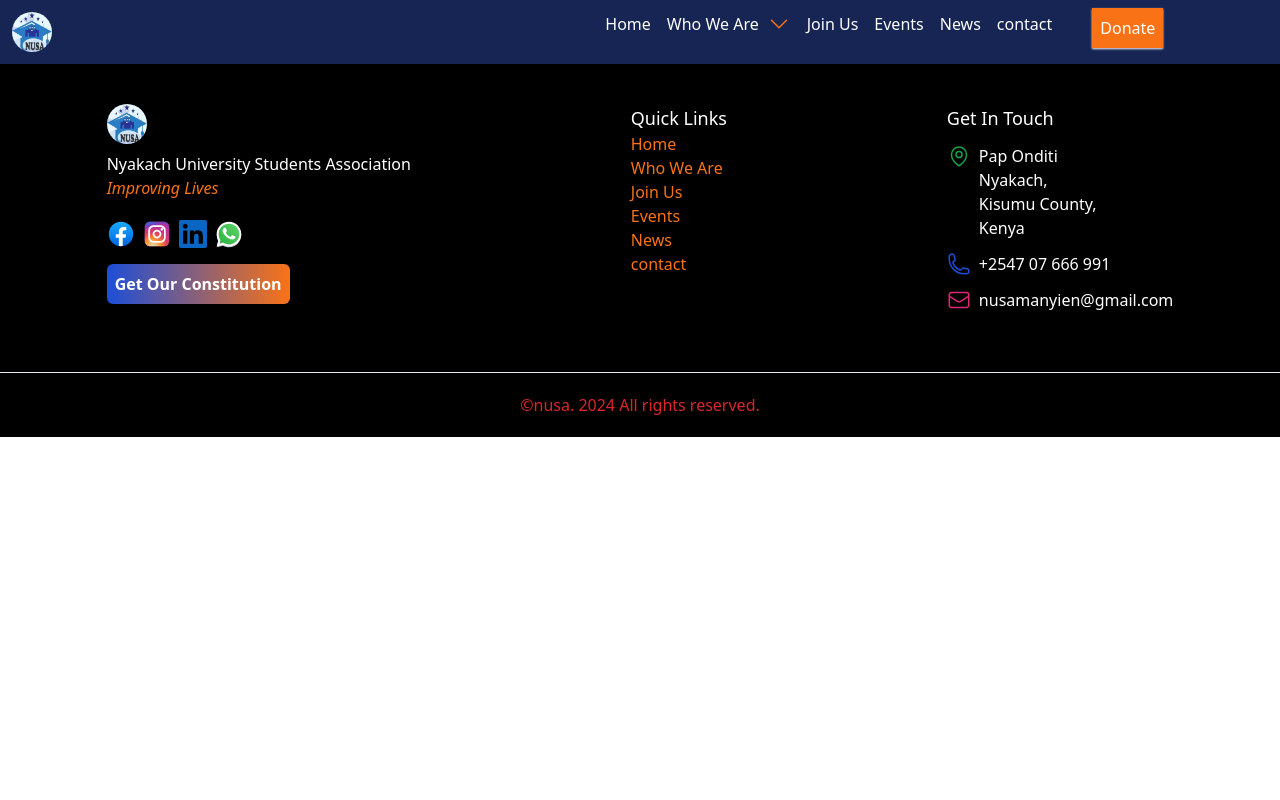
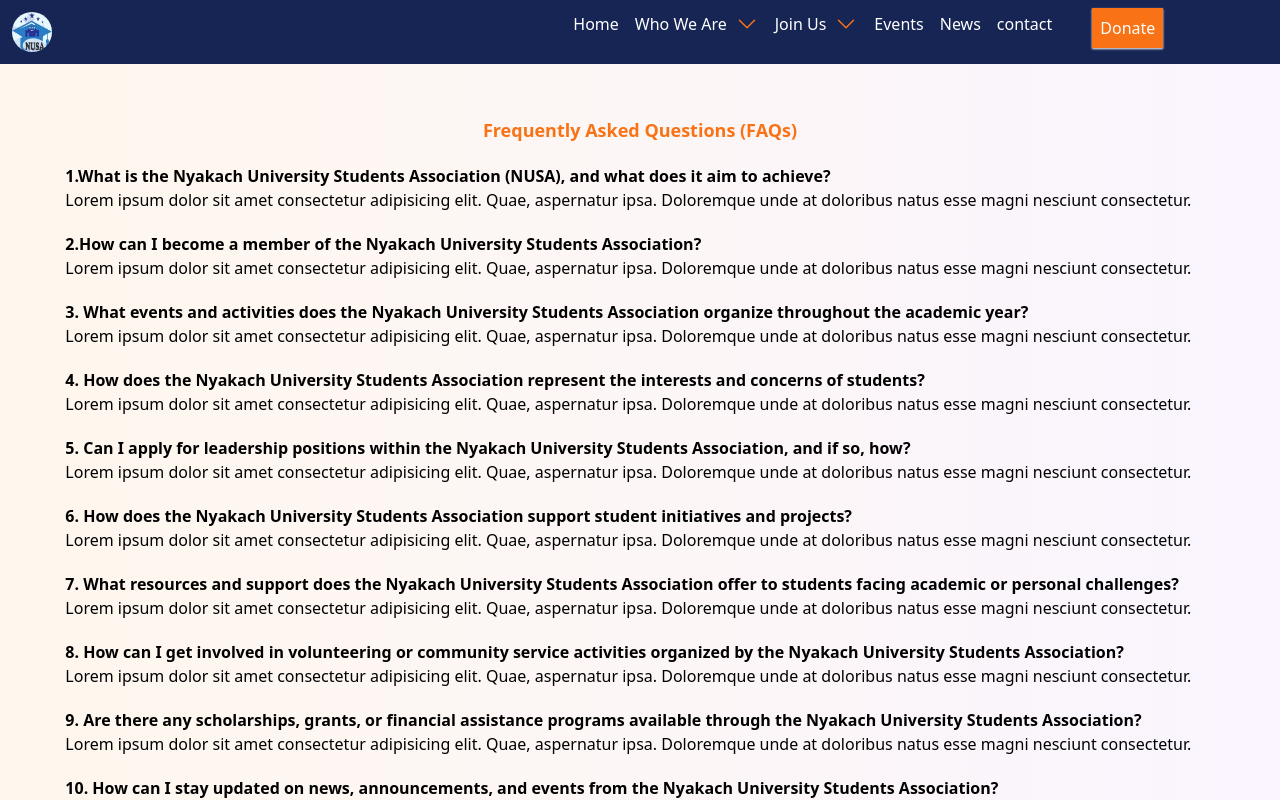
Before and after one commit to WilfredMutwiri/NYAKACHUNIVERSITY-STUDENTSASSOCIATION-Website, a React (Create React App) app in the folder frontend/: page /FAQ in a window 1280 px wide. Shown: the top 800 px of the page. Built offline with nearby package versions, Linux system fonts and the light colour scheme.

Commit message:
Add faq section

```diff
--- a/frontend/src/App.js
+++ b/frontend/src/App.js
@@ -5,6 +5,7 @@ import Footer from "./componets/footer";
 import About from "./componets/About";
 import PatronInstallation from "./componets/PatronInstallation";
 import Team from "./componets/Team";
+import FAQ from "./componets/FAQ";
 function App() {
   return (
     <div className="App">
@@ -15,6 +16,7 @@ function App() {
         <Route path='/About' element={<About/>}/>
         <Route path='/PatronInstallation' element={<PatronInstallation/>}/>
         <Route path='/Team' element={<Team/>}/>
+        <Route path='/FAQ' element={<FAQ/>}/>
       </Routes>
       <Footer/>
     </Router>
--- /dev/null
+++ b/frontend/src/componets/FAQ.js
@@ -0,0 +1,63 @@
+const FAQ = () => {
+    return (
+        <div>
+            <div class="w-full pt-10 pb-10 bg-gradient-to-r from-orange-50 bg-purple-50">
+            <div class="w-11/12 p-3 m-auto">
+            <h2 class="text-center text-lg text-orange-500 pb-5 font-semibold">Frequently Asked Questions (FAQs)</h2>
+            <p class="font-semibold">
+                1.What is the Nyakach University Students Association (NUSA), and what does it aim to achieve?<br/>
+                <span class="font-normal text-normal">Lorem ipsum dolor sit amet consectetur adipisicing elit. Quae, aspernatur ipsa. Doloremque unde at doloribus natus esse
+                magni nesciunt consectetur.</span>
+            </p>
+            <p class="pt-5 font-semibold">
+                2.How can I become a member of the Nyakach University Students Association?<br/>
+                <span class="font-normal text-normal">Lorem ipsum dolor sit amet consectetur adipisicing elit. Quae, aspernatur ipsa. Doloremque unde at doloribus natus esse
+                magni nesciunt consectetur.</span>
+            </p>
+            <p class="pt-5 font-semibold">
+            3. What events and activities does the Nyakach University Students Association organize throughout the academic year?<br/>
+            <span class="font-normal text-normal">Lorem ipsum dolor sit amet consectetur adipisicing elit. Quae, aspernatur ipsa. Doloremque unde at doloribus natus esse
+            magni nesciunt consectetur.</span>
+            </p>
+            <p class="pt-5 font-semibold">
+            4. How does the Nyakach University Students Association represent the interests and concerns of students?<br/>
+            <span class="font-normal text-normal">Lorem ipsum dolor sit amet consectetur adipisicing elit. Quae, aspernatur ipsa. Doloremque unde at doloribus natus esse
+            magni nesciunt consectetur.</span>
+            </p>
+            <p class="pt-5 font-semibold">
+            5. Can I apply for leadership positions within the Nyakach University Students Association, and if so, how?<br/>
+            <span class="font-normal text-normal">Lorem ipsum dolor sit amet consectetur adipisicing elit. Quae, aspernatur ipsa. Doloremque unde at doloribus natus esse
+            magni nesciunt consectetur.</span>
+            </p>
+            <p class="pt-5 font-semibold">
+            6. How does the Nyakach University Students Association support student initiatives and projects?<br/>
+            <span class="font-normal text-normal">Lorem ipsum dolor sit amet consectetur adipisicing elit. Quae, aspernatur ipsa. Doloremque unde at doloribus natus esse
+            magni nesciunt consectetur.</span>
+            </p>
+            <p class="pt-5 font-semibold">
+            7. What resources and support does the Nyakach University Students Association offer to students facing academic or personal challenges?<br/>
+            <span class="font-normal text-normal">Lorem ipsum dolor sit amet consectetur adipisicing elit. Quae, aspernatur ipsa. Doloremque unde at doloribus natus esse
+            magni nesciunt consectetur.</span>
+            </p>
+            <p class="pt-5 font-semibold">
+            8. How can I get involved in volunteering or community service activities organized by the Nyakach University Students Association?<br/>
+            <span class="font-normal text-normal">Lorem ipsum dolor sit amet consectetur adipisicing elit. Quae, aspernatur ipsa. Doloremque unde at doloribus natus esse
+            magni nesciunt consectetur.</span>
+            </p>
+            <p class="pt-5 font-semibold">
+            9. Are there any scholarships, grants, or financial assistance programs available through the Nyakach University Students Association?<br/>
+            <span class="font-normal text-normal">Lorem ipsum dolor sit amet consectetur adipisicing elit. Quae, aspernatur ipsa. Doloremque unde at doloribus natus esse
+            magni nesciunt consectetur.</span>
+            </p>
+            <p class="pt-5 font-semibold">
+            10. How can I stay updated on news, announcements, and events from the Nyakach University Students Association?<br/>
+            <span class="font-normal text-normal">Lorem ipsum dolor sit amet consectetur adipisicing elit. Quae, aspernatur ipsa. Doloremque unde at doloribus natus esse
+            magni nesciunt consectetur.</span>
+            </p>
+            </div>
+            </div>
+        </div>
+    );
+}
+
+export default FAQ;
--- a/frontend/src/componets/Navbar.js
+++ b/frontend/src/componets/Navbar.js
@@ -7,16 +7,34 @@ const Navbar = () => {
     const closeNav=useRef(null)
     const OpenDropdown=useRef(null)
     const dropdown=useRef(null)
+
+    const OpenDropdown2=useRef(null)
+    const dropdown2=useRef(null)
+
     const HandleDropdown=()=>{
         if(OpenDropdown.current && dropdown.current){
             dropdown.current.style.display="block"
         }
     }
+
+    const HandleDropdown2=()=>{
+        if(OpenDropdown2.current && dropdown2.current){
+            dropdown2.current.style.display="block"
+        }
+    }
+
     const LeaveDropdown=()=>{
         if(OpenDropdown.current && dropdown.current){
             dropdown.current.style.display=""
         }
     }
+
+    const LeaveDropdown2=()=>{
+        if(OpenDropdown2.current && dropdown2.current){
+            dropdown2.current.style.display=""
+        }
+    }
+
     const handleOpenNav=()=>{
         if(openNav.current && navMenu.current){
             navMenu.current.style.display="block"
@@ -56,7 +74,18 @@ const Navbar = () => {
             <Link to="/Team"><li class="">Our Team</li></Link>
             </div>
             </li></Link>
-            <Link><li class="navLi">Join Us</li></Link>
+            <Link><li class="navLi">
+            <div class="flex">
+            Join Us
+            <svg onMouseEnter={HandleDropdown2} ref={OpenDropdown2}  xmlns="http://www.w3.org/2000/svg" fill="none" viewBox="0 0 24 24" stroke-width="1.5" stroke="currentColor" class="w-6 h-6 text-orange-500 ml-2">
+            <path stroke-linecap="round" stroke-linejoin="round" d="m19.5 8.25-7.5 7.5-7.5-7.5" />
+            </svg>
+            </div>
+            <div ref={dropdown2} onMouseLeave={LeaveDropdown2} class="hidden bg-gray-800 p-4 -ml-4 shadow-sm shadow-white">
+            <Link to="/About"><li class="">Join Us</li></Link>
+            <Link to="/FAQ"><li class="">FAQs</li></Link>
+            </div>
+            </li></Link>
             <Link><li class="navLi">Events</li></Link>
             <Link><li class="navLi">News</li></Link>
             <Link><li class="navLi mr-0 md:mr-5 mb-5 md:mb-0">contact</li></Link>
```
